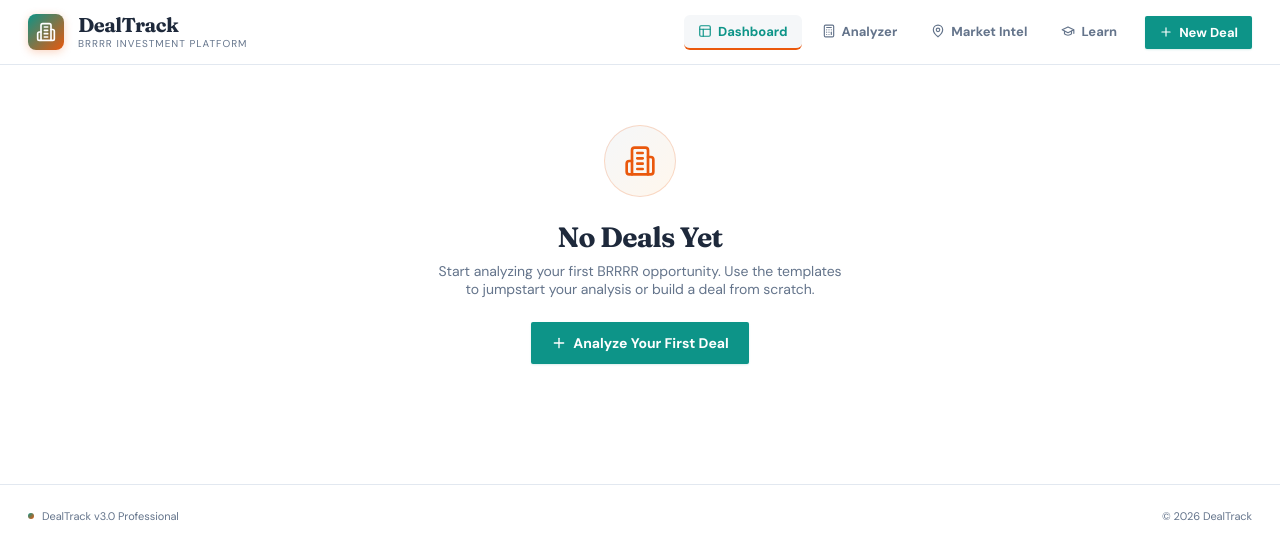
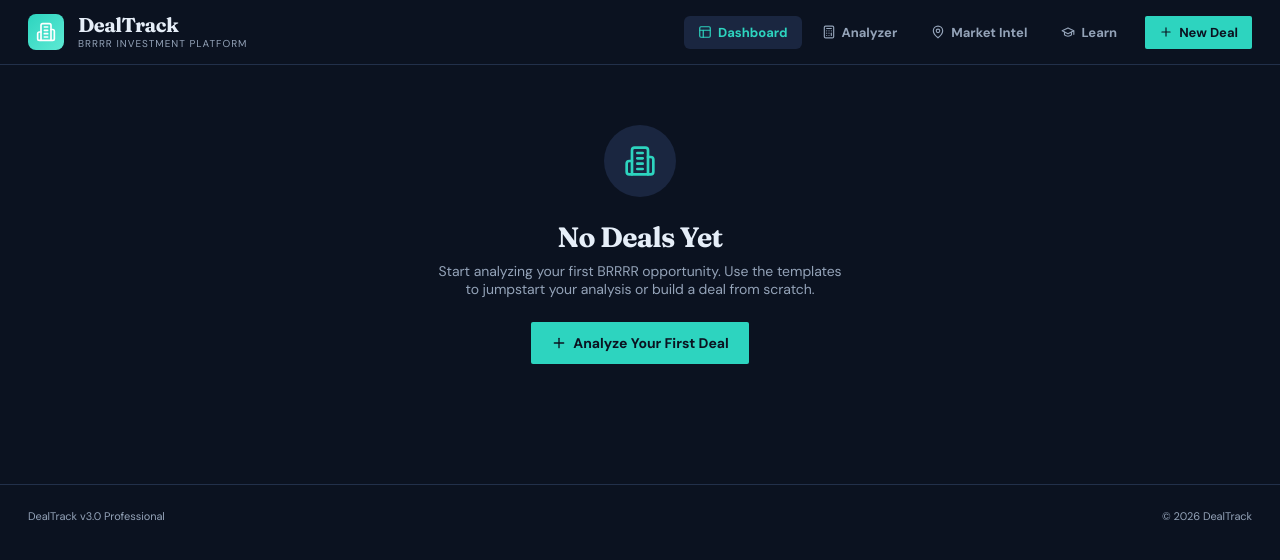
Before and after one commit to JcDevelopments96/Deal-Flow, a React (Vite) app: page / in a window 1280 px wide. Shown: the top 560 px of the page. Built offline with nearby package versions, Linux system fonts and the light colour scheme.

Commit message:
v13
color pallete update

```diff
--- a/src/App.jsx
+++ b/src/App.jsx
@@ -22,23 +22,36 @@ const getJsPDF = () => (typeof window !== "undefined" && window.jspdf && window.
   || null;
 
 /* ============================================================================
-   THEME + FONTS
+   THEME + FONTS (DARK MODE)
    ============================================================================ */
 const THEME = {
-  bg: "#FFFFFF", bgPanel: "#F8FAFB", bgInput: "#FFFFFF", bgRaised: "#F5F7F9",
-  border: "#E2E8F0", borderLight: "#F1F5F9",
-  text: "#1E293B", textMuted: "#64748B", textDim: "#94A3B8",
-  accent: "#0D9488", accentDim: "#14B8A6", // Teal primary
-  secondary: "#EA580C", secondaryDim: "#FB923C", // Orange secondary
-  green: "#16A34A", greenDim: "#BBF7D0",
-  red: "#DC2626", redDim: "#FEE2E2",
-  orange: "#EA580C", blue: "#2563EB", purple: "#9333EA"
+  bg: "#0B1220",          // Deep navy-black app background
+  bgPanel: "#111B2E",     // Panel background
+  bgInput: "#0F1828",     // Input background
+  bgRaised: "#1A2640",    // Raised/hover surface
+  border: "#22304A",      // Standard border
+  borderLight: "#2C3B58", // Subtle divider
+  text: "#E6EEF8",        // Primary text
+  textMuted: "#94A3B8",   // Secondary text
+  textDim: "#64748B",     // Tertiary text
+  accent: "#2DD4BF",      // Teal-400 — brighter for dark bg
+  accentDim: "#5EEAD4",   // Teal-300
+  secondary: "#FB923C",   // Orange-400 (retained)
+  secondaryDim: "#FDBA74",
+  green: "#4ADE80",       // Emerald-400
+  greenDim: "rgba(74, 222, 128, 0.15)",
+  red: "#F87171",         // Red-400
+  redDim: "rgba(248, 113, 113, 0.15)",
+  orange: "#FB923C",
+  blue: "#60A5FA",        // Blue-400
+  purple: "#C084FC"       // Purple-400
 };
 
 const STYLE_TAG = `
 @import url('https://fonts.googleapis.com/css2?family=Fraunces:opsz,wght@9..144,300..700&family=JetBrains+Mono:wght@400;500;700&family=DM+Sans:wght@400;500;700&display=swap');
 * { box-sizing: border-box; }
-body { margin: 0; background: ${THEME.bg}; }
+html, body { background: ${THEME.bg}; color-scheme: dark; }
+body { margin: 0; }
 .brrrr-root {
   font-family: 'DM Sans', sans-serif;
   color: ${THEME.text};
@@ -63,45 +76,43 @@ input, select, textarea {
   font-family: inherit; background: ${THEME.bgInput}; color: ${THEME.text};
   border: 1px solid ${THEME.border}; outline: none; border-radius: 2px;
 }
+input::placeholder, textarea::placeholder { color: ${THEME.textDim}; }
 input:focus, select:focus, textarea:focus {
-  border-color: ${THEME.accent}; box-shadow: 0 0 0 3px rgba(13, 148, 136, 0.12);
+  border-color: ${THEME.accent}; box-shadow: 0 0 0 3px rgba(45, 212, 191, 0.18);
 }
+select option { background: ${THEME.bgInput}; color: ${THEME.text}; }
+input[type="date"] { color-scheme: dark; }
+input[type="checkbox"] { accent-color: ${THEME.accent}; }
+input[type="range"] { accent-color: ${THEME.accent}; }
 button {
   font-family: inherit; border: none; outline: none; cursor: pointer;
   background: transparent; color: ${THEME.textMuted}; border-radius: 2px;
   transition: all 0.15s ease;
 }
 .btn-primary {
-  background: ${THEME.accent}; color: ${THEME.bg}; font-weight: 600;
+  background: ${THEME.accent}; color: #0B1220; font-weight: 600;
   padding: 8px 14px; font-size: 13px; display: inline-flex;
   align-items: center; gap: 6px; transition: all 0.15s ease;
-  box-shadow: 0 1px 2px rgba(13, 148, 136, 0.15);
 }
-.btn-primary:hover {
-  background: linear-gradient(135deg, ${THEME.accent} 0%, ${THEME.secondary} 100%);
-  box-shadow: 0 2px 8px rgba(234, 88, 12, 0.25);
-}
+.btn-primary:hover { background: ${THEME.accentDim}; }
 .btn-secondary {
   border: 1px solid ${THEME.accent};
   color: ${THEME.accent}; padding: 8px 14px; font-size: 13px;
   display: inline-flex; align-items: center; gap: 6px;
+  background: transparent;
 }
 .btn-secondary:hover {
-  background: ${THEME.secondary};
-  border-color: ${THEME.secondary};
-  color: ${THEME.bg};
+  background: ${THEME.accent};
+  color: #0B1220;
 }
-.btn-accent-orange {
-  background: ${THEME.secondary}; color: ${THEME.bg}; font-weight: 600;
-  padding: 8px 14px; font-size: 13px; display: inline-flex;
-  align-items: center; gap: 6px; transition: all 0.15s ease;
-  box-shadow: 0 1px 2px rgba(234, 88, 12, 0.2);
-}
-.btn-accent-orange:hover { background: ${THEME.secondaryDim}; }
 .btn-ghost { color: ${THEME.textMuted}; }
 .btn-ghost:hover { color: ${THEME.accent}; background: ${THEME.bgRaised}; }
 .btn-danger { color: ${THEME.red}; }
-.btn-danger:hover { color: #EA8A85; background: ${THEME.redDim}44; }
+.btn-danger:hover { color: #FCA5A5; background: ${THEME.redDim}; }
+::-webkit-scrollbar { width: 10px; height: 10px; }
+::-webkit-scrollbar-track { background: ${THEME.bg}; }
+::-webkit-scrollbar-thumb { background: ${THEME.border}; border-radius: 5px; }
+::-webkit-scrollbar-thumb:hover { background: ${THEME.borderLight}; }
 `;
 
 /* ============================================================================
@@ -221,11 +232,11 @@ const MobileOptimizedButton = ({ onClick, children, style = {}, disabled = false
   const variantStyles = {
     primary: {
       background: disabled ? THEME.border : THEME.accent,
-      color: disabled ? THEME.textMuted : "#FFFFFF"
+      color: disabled ? THEME.textMuted : THEME.bg
     },
     secondary: {
       background: disabled ? THEME.bgPanel : THEME.secondary,
-      color: disabled ? THEME.textMuted : "#FFFFFF"
+      color: disabled ? THEME.textMuted : THEME.bg
     },
     outline: {
       background: "transparent",
@@ -469,18 +480,8 @@ const Panel = ({ title, icon, children, accent, action, style = {} }) => (
     background: THEME.bgPanel,
     border: `1px solid ${THEME.border}`,
     borderRadius: 8,
-    overflow: "hidden",
-    position: "relative",
     ...style
   }}>
-    {accent && (
-      <div style={{
-        position: "absolute",
-        top: 0, left: 0, right: 0,
-        height: 3,
-        background: `linear-gradient(90deg, ${THEME.accent} 0%, ${THEME.secondary} 100%)`
-      }} />
-    )}
     {title && (
       <div style={{
         display: "flex", alignItems: "center", justifyContent: "space-between",
@@ -845,9 +846,9 @@ const RehabSection = ({ deal, onUpdate }) => {
                 return (
                   <div key={itemKey} style={{
                     padding: 16,
-                    border: `1px solid ${item.cost > 0 ? category.color + '40' : THEME.border}`,
+                    border: `1px solid ${item.cost > 0 ? category.color + '66' : THEME.border}`,
                     borderRadius: 6,
-                    background: item.cost > 0 ? category.color + '08' : THEME.bgPanel
+                    background: item.cost > 0 ? category.color + '1A' : THEME.bgPanel
                   }}>
                     <div style={{ display: "grid", gridTemplateColumns: isMobile() ? "1fr" : "2fr 1fr 1fr 1fr", gap: 12, alignItems: "end" }}>
                       <div>
@@ -2550,11 +2551,9 @@ const AdvancedMarketIntel = () => {
             {showRank && (
               <div style={{
                 width: 24, height: 24, borderRadius: "50%",
-                background: `linear-gradient(135deg, ${THEME.accent} 0%, ${THEME.secondary} 100%)`,
-                color: "white",
+                background: THEME.accent, color: THEME.bg,
                 display: "flex", alignItems: "center", justifyContent: "center",
-                fontSize: 12, fontWeight: 700,
-                boxShadow: "0 1px 3px rgba(234, 88, 12, 0.3)"
+                fontSize: 12, fontWeight: 700
               }}>
                 {rank}
               </div>
@@ -2802,7 +2801,7 @@ const AdvancedMarketIntel = () => {
                 style={{
                   padding: "6px 12px", fontSize: 12,
                   background: selectedMetric === metric.key ? THEME.accent : THEME.bgPanel,
-                  color: selectedMetric === metric.key ? "white" : THEME.text,
+                  color: selectedMetric === metric.key ? THEME.bg : THEME.text,
                   border: `1px solid ${selectedMetric === metric.key ? THEME.accent : THEME.border}`,
                   borderRadius: 4, fontWeight: 600, cursor: "pointer"
                 }}
@@ -2837,9 +2836,8 @@ const Header = ({ view, onChangeView, onNewDeal }) => (
       <div style={{ display: "flex", alignItems: "center", gap: 14 }}>
         <div style={{
           width: 36, height: 36, borderRadius: 8,
-          background: `linear-gradient(135deg, ${THEME.accent} 0%, ${THEME.secondary} 100%)`,
-          display: "flex", alignItems: "center", justifyContent: "center",
-          boxShadow: `0 2px 8px rgba(234, 88, 12, 0.25)`
+          background: `linear-gradient(135deg, ${THEME.accent}, ${THEME.accentDim})`,
+          display: "flex", alignItems: "center", justifyContent: "center"
         }}>
           <Building2 size={20} color="white" />
         </div>
@@ -2868,7 +2866,6 @@ const Header = ({ view, onChangeView, onNewDeal }) => (
               background: view === tab.key ? THEME.bgRaised : "transparent",
               color: view === tab.key ? THEME.accent : THEME.textMuted,
               borderRadius: 6,
-              borderBottom: view === tab.key ? `2px solid ${THEME.secondary}` : "2px solid transparent",
               display: "flex", alignItems: "center", gap: 6, cursor: "pointer"
             }}
           >
@@ -2971,7 +2968,7 @@ const Analyzer = ({ deal, onUpdate, onSave, onBack, onDelete }) => {
           </div>
           <div>
             <div style={{ fontSize: 10, color: THEME.textMuted, marginBottom: 4 }}>BRRRR SCORE</div>
-            <div style={{ fontSize: 22, fontWeight: 700, color: THEME.secondary }}>
+            <div style={{ fontSize: 22, fontWeight: 700, color: THEME.accent }}>
               {metrics.score}/100 <span style={{ fontSize: 14 }}>({metrics.grade})</span>
             </div>
           </div>
@@ -2986,7 +2983,7 @@ const Analyzer = ({ deal, onUpdate, onSave, onBack, onDelete }) => {
             style={{
               padding: "10px 16px", fontSize: 13, fontWeight: 600,
               background: section === s.key ? THEME.accent : THEME.bgPanel,
-              color: section === s.key ? "white" : THEME.text,
+              color: section === s.key ? THEME.bg : THEME.text,
               border: `1px solid ${section === s.key ? THEME.accent : THEME.border}`,
               borderRadius: 6,
               display: "flex", alignItems: "center", gap: 6, cursor: "pointer"
@@ -3256,12 +3253,10 @@ const Dashboard = ({ deals, onOpenDeal, onNewDeal, onDeleteDeal }) => {
       }}>
         <div style={{
           width: 72, height: 72, margin: "0 auto 20px",
-          borderRadius: "50%",
-          background: `linear-gradient(135deg, ${THEME.bgRaised} 0%, #FFF7ED 100%)`,
-          display: "flex", alignItems: "center", justifyContent: "center",
-          border: `1px solid ${THEME.secondary}33`
+          borderRadius: "50%", background: THEME.bgRaised,
+          display: "flex", alignItems: "center", justifyContent: "center"
         }}>
-          <Building2 size={32} color={THEME.secondary} />
+          <Building2 size={32} color={THEME.accent} />
         </div>
         <h2 className="serif" style={{ fontSize: 28, marginBottom: 8 }}>
           No Deals Yet
@@ -3311,14 +3306,12 @@ const Dashboard = ({ deals, onOpenDeal, onNewDeal, onDeleteDeal }) => {
                 cursor: "pointer", transition: "all 0.15s ease"
               }}
               onMouseEnter={e => {
-                e.currentTarget.style.borderColor = THEME.secondary;
-                e.currentTarget.style.transform = "translateY(-2px)";
-                e.currentTarget.style.boxShadow = "0 4px 12px rgba(234, 88, 12, 0.12)";
+                e.currentTarget.style.borderColor = THEME.accent;
+                e.currentTarget.style.transform = "translateY(-1px)";
               }}
               onMouseLeave={e => {
                 e.currentTarget.style.borderColor = THEME.border;
                 e.currentTarget.style.transform = "translateY(0)";
-                e.currentTarget.style.boxShadow = "none";
               }}
             >
               <div style={{ display: "flex", justifyContent: "space-between", alignItems: "flex-start", marginBottom: 12 }}>
@@ -3333,9 +3326,9 @@ const Dashboard = ({ deals, onOpenDeal, onNewDeal, onDeleteDeal }) => {
                 <div style={{
                   padding: "4px 8px", borderRadius: 4, fontSize: 11, fontWeight: 700,
                   background: metrics.grade === "A" ? THEME.greenDim :
-                             metrics.grade.startsWith("B") ? "#FED7AA" : THEME.redDim,
+                             metrics.grade.startsWith("B") ? "rgba(251, 191, 36, 0.18)" : THEME.redDim,
                   color: metrics.grade === "A" ? THEME.green :
-                         metrics.grade.startsWith("B") ? THEME.secondary : THEME.red
+                         metrics.grade.startsWith("B") ? "#FCD34D" : THEME.red
                 }}>
                   {metrics.grade}
                 </div>
@@ -3671,13 +3664,7 @@ export default function BRRRRTracker() {
         display: "flex", justifyContent: "space-between", alignItems: "center",
         fontSize: 11, color: THEME.textMuted, flexWrap: "wrap", gap: 8
       }}>
-        <div style={{ display: "flex", alignItems: "center", gap: 8 }}>
-          <span style={{
-            width: 6, height: 6, borderRadius: "50%",
-            background: `linear-gradient(135deg, ${THEME.accent} 0%, ${THEME.secondary} 100%)`
-          }} />
-          DealTrack v3.0 Professional
-        </div>
+        <div>DealTrack v3.0 Professional</div>
         <div>© 2026 DealTrack</div>
       </div>
     </div>
```
